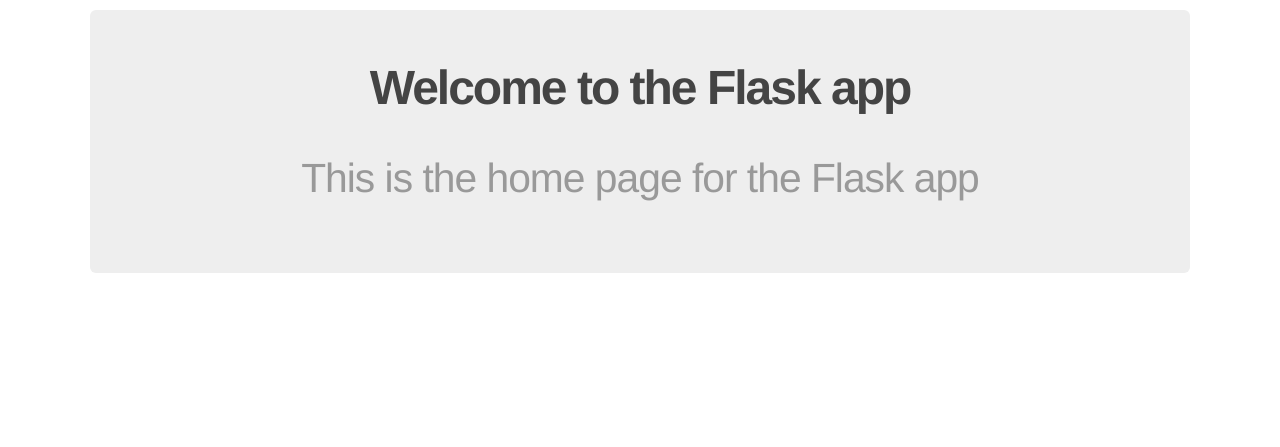
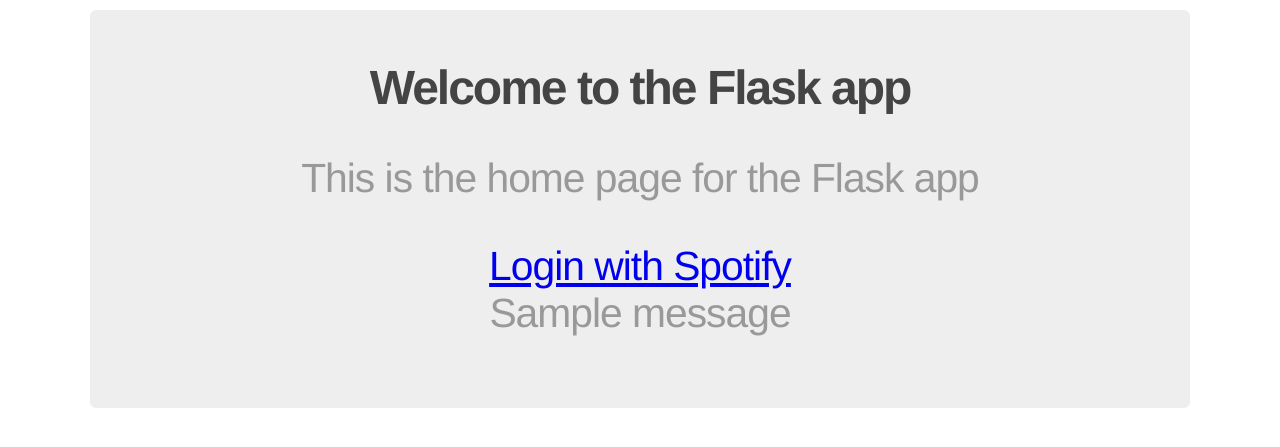
Before and after one commit to LeonAD19/MelodyMap, a Flask app: template flask_folder/templates/home.html in a window 1280 px wide. Shown: the part 60-507 px from the top of the page. Run offline with Flask 3, Linux system fonts and the light colour scheme; the template is opened without the code that fills it, so the values that code supplies are empty; one stand-in notice (Sample message) is shown.

Commit message:
Added Login button to home.html/ Flashed messages desplayed

```diff
--- a/flask_folder/templates/home.html
+++ b/flask_folder/templates/home.html
@@ -3,5 +3,29 @@
   <div class="jumbo">
     <h2>Welcome to the Flask app<h2>
     <h3>This is the home page for the Flask app<h3>
+
+                <!-- Spotify Login Button -->
+
+      <!-- Clicking this button sends the user to the '/login' route in routes.py.
+      That route starts the Spotify OAuth flow, redirecting the user to Spotify to authorize the app. -->
+      <a href = "{{ url_for('routes.login') }}"
+      class = "btn btn-success">Login with Spotify</a>
+
+                <!-- Display flash messages -->
+
+        <!-- Flashed messages are stored in the session and will be displayed here
+            -Login failed
+            - Failed to get token
+            - Logen successfully
+            -->
+      {% with messages = get_flashed_messages(with_categories=true) %} <!-- Using bootstrap alert classes -->
+        {% if messages %}
+          {% for category, message in messages %}
+            <!-- Displays the message inside a Bootstrap alert div -->
+            <div class="alert alert-{{ category }}">{{ message }}</div>
+          {% endfor %}
+        {% endif %}
+      {% endwith %}
+
   </div>
 {% endblock %}
```
